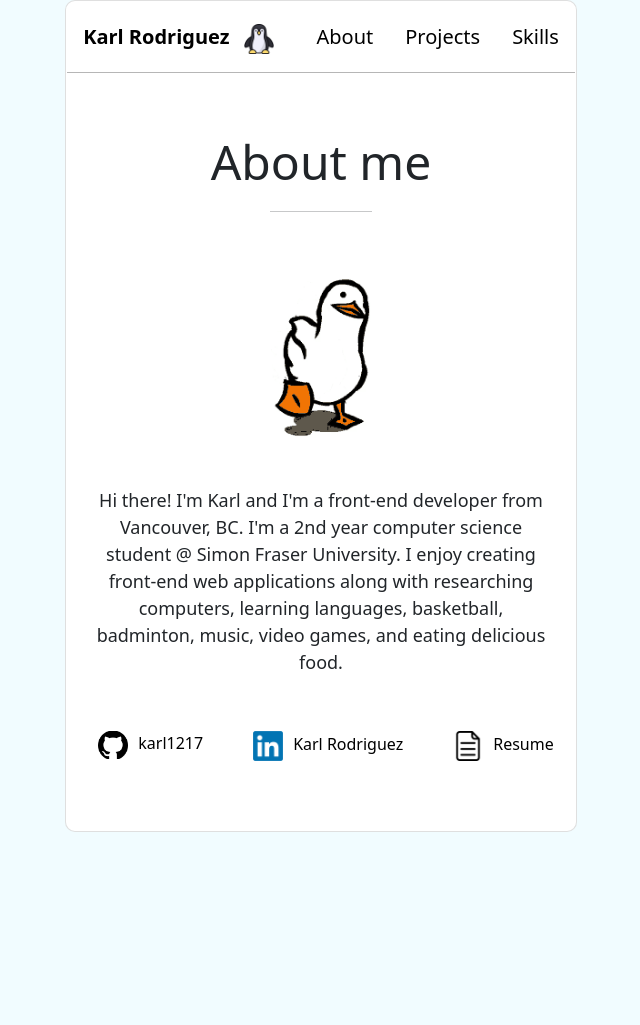
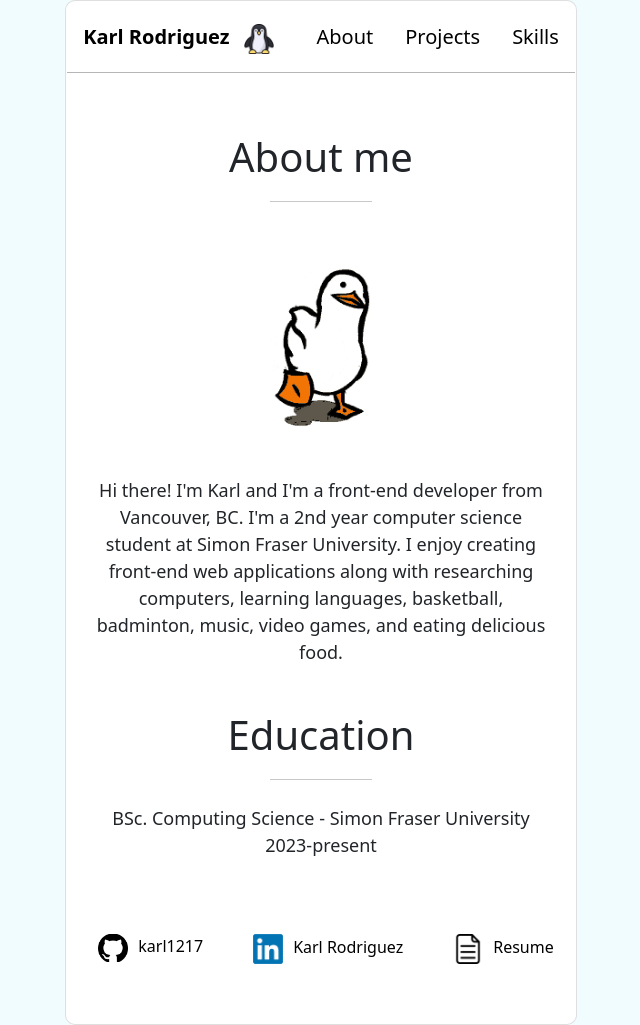
Before and after one commit to karl1217/karl1217.github.io, a plain HTML site: page index.html in a window 1280 px wide. Shown: the whole page, without its empty margins (319-959 px from the left). Before the commit the page ends 832 px from the top, so only its background shows below. Drawn offline with nearby package versions, Linux system fonts and the light colour scheme.

Commit message:
added education section and make cards fit entire page height

```diff
--- a/index.html
+++ b/index.html
@@ -38,16 +38,25 @@
         </ul>
 
         <section>
-          <h1 class="display-5 text-center">About me</h1>
+          <h1 class="display-1 text-center">About me</h1>
           <hr />
 
           <img class="duck-gif" src="./public/duck-walking.gif" />
           <p>
             Hi there! I'm Karl and I'm a front-end developer from Vancouver, BC.
-            I'm a 2nd year computer science student @ Simon Fraser University. I
-            enjoy creating front-end web applications along with researching
+            I'm a 2nd year computer science student at Simon Fraser University.
+            I enjoy creating front-end web applications along with researching
             computers, learning languages, basketball, badminton, music, video
             games, and eating delicious food.
+          </p>
+        </section>
+
+        <section>
+          <h1 class="display-1 text-center">Education</h1>
+          <hr />
+          <p>
+            BSc. Computing Science - Simon Fraser University<br />
+            2023-present
           </p>
         </section>
 
--- a/styles.css
+++ b/styles.css
@@ -63,7 +63,8 @@ img {
 .links {
   display: flex;
   justify-content: center;
-  margin-bottom: 40px;
+  margin-top: 20px;
+  margin-bottom: 30px;
 }
 
 .link-item {
@@ -129,6 +130,14 @@ img {
   margin-left: 15px;
 }
 
+.display-1 {
+  font-size: 40px;
+}
+
+.coursework-list {
+  margin-bottom: 55px;
+}
+
 @media (max-width: 768px) {
   #page-card {
     width: 100%;
```
Also changed, not shown: projects.html (+1 -1 lines), skills.html (+3 -3 lines).
